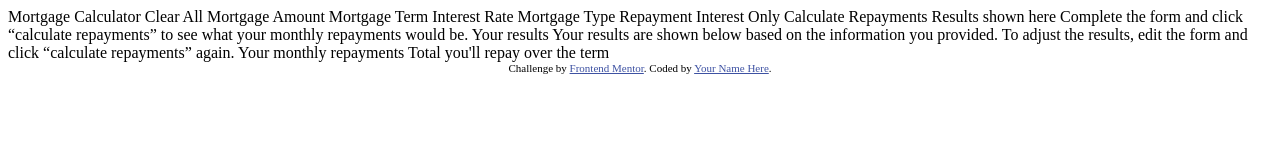
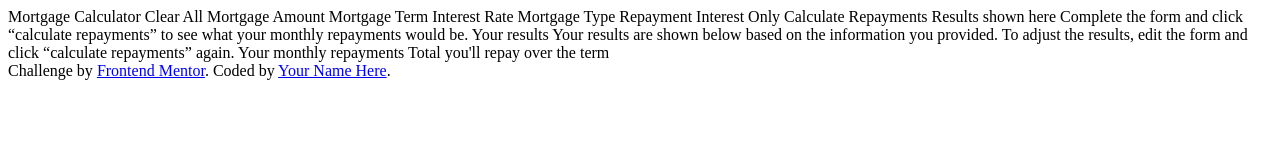
Before and after one commit to andrewteece/mortgage-repayment-calculator, a plain HTML site: page index.html in a window 1280 px wide. Drawn offline with Linux system fonts and the light colour scheme.

Commit message:
project files setup

```diff
--- a/index.html
+++ b/index.html
@@ -6,13 +6,8 @@
 
   <link rel="icon" type="image/png" sizes="32x32" href="./assets/images/favicon-32x32.png">
 
-  <title>Frontend Mentor | Mortgage repayment calculator</title>
+  <title> Mortgage repayment calculator</title>
 
-  <!-- Feel free to remove these styles or customise in your own stylesheet 👍 -->
-  <style>
-    .attribution { font-size: 11px; text-align: center; }
-    .attribution a { color: hsl(228, 45%, 44%); }
-  </style>
 </head>
 <body>
 
```
Also changed, not shown: src/script.js (added), src/styles.css (added).
